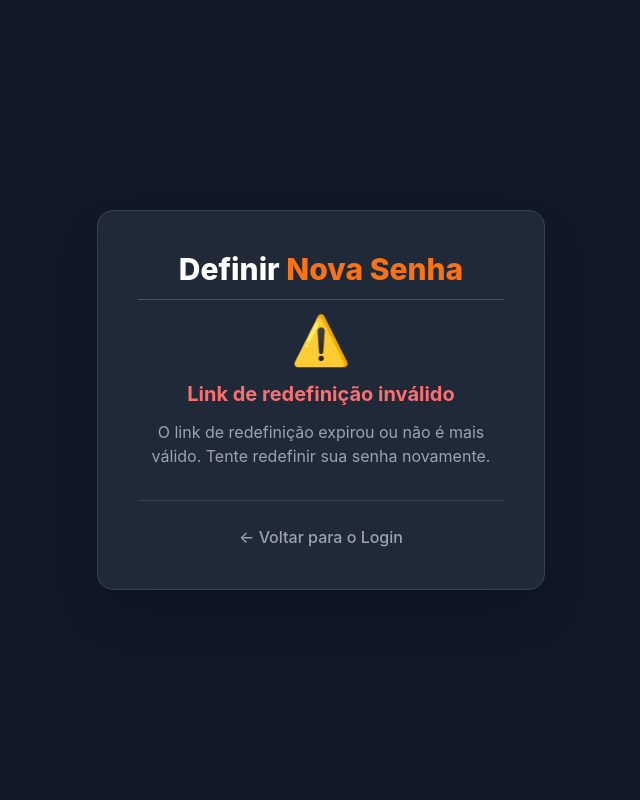
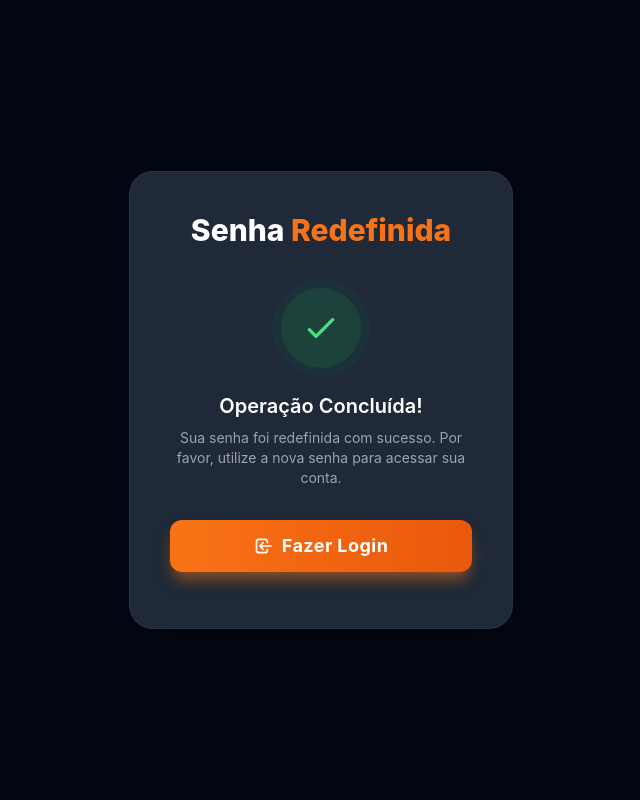
Before and after one commit to carol-vasconcellos/CodeGuardia, a Django app: page /reset/done/ in a window 1280 px wide. Shown: the whole page, without its empty margins (319-959 px from the left). Run offline with Django 5.2, Linux system fonts and the light colour scheme; some libraries are stand-ins or nearby versions.

Commit message:
test template

```diff
--- a/templates/registration/password_reset_complete.html
+++ b/templates/registration/password_reset_complete.html
@@ -3,103 +3,77 @@
 <head>
     <meta charset="UTF-8">
     <meta name="viewport" content="width=device-width, initial-scale=1.0">
-    <title>Nova Senha</title>
+    <title>Senha Redefinida</title>
     <script src="https://cdn.tailwindcss.com"></script>
     <style>
+        /* Define a fonte e garante que a página ocupe toda a altura */
         body {
             font-family: 'Inter', sans-serif;
             min-height: 100vh;
         }
-        .reset-confirm-form input {
-            width: 100%;
-            padding: 0.75rem;
-            margin-bottom: 0.25rem;
-            border-radius: 0.5rem;
-            background-color: #1f2937;
-            border: 1px solid #374151;
-            color: #f3f4f6;
-            transition: all 0.2s;
+
+        /* Estilo para a animação do ícone de sucesso (apenas para o círculo) */
+        @keyframes pulse-success {
+            0% { box-shadow: 0 0 0 0 rgba(16, 185, 129, 0.4); }
+            70% { box-shadow: 0 0 0 10px rgba(16, 185, 129, 0); }
+            100% { box-shadow: 0 0 0 0 rgba(16, 185, 129, 0); }
         }
-        .reset-confirm-form input:focus {
-            border-color: #f97316;
-            outline: none;
-            box-shadow: 0 0 0 2px rgba(249, 115, 22, 0.5);
+
+        .success-icon-pulse {
+            animation: pulse-success 1.5s infinite;
         }
-        .reset-confirm-form label {
-            display: block;
-            margin-top: 0.5rem;
-            margin-bottom: 1rem;
-            font-weight: 500;
-            color: #d1d5db;
+
+        /* Melhoria no botão com um efeito sutil de gradiente e sombra */
+        .btn-login {
+            background-image: linear-gradient(to right, #f97316, #ea580c);
+            box-shadow: 0 10px 15px -3px rgba(249, 115, 22, 0.5), 0 4px 6px -2px rgba(249, 115, 22, 0.05);
+            transition: all 0.3s cubic-bezier(0.4, 0, 0.2, 1);
         }
-        .form-field {
-            margin-bottom: 1.5rem;
+
+        .btn-login:hover {
+            transform: translateY(-2px);
+            opacity: 0.95;
+            box-shadow: 0 15px 20px -3px rgba(249, 115, 22, 0.7), 0 6px 10px -2px rgba(249, 115, 22, 0.1);
         }
-        .reset-confirm-form button {
-            width: 100%;
-            padding: 0.75rem;
-            font-weight: bold;
-            font-size: 1.125rem;
-            background-color: #f97316;
-            color: white;
-            border-radius: 0.5rem;
-            box-shadow: 0 4px 6px rgba(249, 115, 22, 0.3);
-            transition: all 0.3s;
-        }
-        .reset-confirm-form button:hover {
-            background-color: #fb923c;
-            transform: scale(1.02);
-        }
+
     </style>
 </head>
-<body class="bg-gray-900 text-gray-100 flex items-center justify-center p-4">
+<body class="bg-gray-950 text-gray-100 flex items-center justify-center p-4">
 
-    <div class="bg-gray-800 p-8 sm:p-10 rounded-2xl shadow-2xl w-full max-w-md border border-gray-700">
+    <!-- Card Principal -->
+    <div class="bg-gray-800 p-8 sm:p-10 rounded-3xl shadow-2xl w-full max-w-sm border border-gray-700/50 backdrop-blur-sm">
 
-        <h1 class="text-3xl font-extrabold text-white mb-4 border-b border-orange-600/50 pb-3 text-center">
-            Definir <span class="text-orange-500">Nova Senha</span>
+        <!-- Título -->
+        <h1 class="text-3xl font-extrabold text-white mb-6 text-center">
+            Senha <span class="text-orange-500">Redefinida</span>
         </h1>
 
-        {% if validlink %}
-            <p class="text-gray-400 mb-6 text-center">
-                Por favor, insira sua nova senha duas vezes para que possamos confirmá-la.
+        <!-- Ícone de Sucesso e Mensagem -->
+        <div class="text-center py-4">
+
+            <!-- Icone de Sucesso com Animação -->
+            <div class="mx-auto w-20 h-20 rounded-full bg-green-600/20 flex items-center justify-center mb-6 success-icon-pulse">
+                <svg class="w-10 h-10 text-green-400" fill="none" stroke="currentColor" viewBox="0 0 24 24" xmlns="http://www.w3.org/2000/svg">
+                    <path stroke-linecap="round" stroke-linejoin="round" stroke-width="2" d="M5 13l4 4L19 7"></path>
+                </svg>
+            </div>
+
+            <h2 class="text-xl font-semibold text-white mb-2">
+                Operação Concluída!
+            </h2>
+            <p class="text-gray-400 mb-8 text-sm">
+                Sua senha foi redefinida com sucesso. Por favor, utilize a nova senha para acessar sua conta.
             </p>
 
-            <form method="POST" class="reset-confirm-form">
-                {% csrf_token %}
-
-                <div class="form-field">
-                    {{ form.new_password1 }}
-                    <label for="{{ form.new_password1.id_for_label }}">Nova senha</label>
-                    {% if form.new_password1.errors %}
-                        <p class="text-red-500 text-sm mt-1">{{ form.new_password1.errors.0 }}</p>
-                    {% endif %}
-                </div>
-
-                <div class="form-field">
-                    {{ form.new_password2 }}
-                    <label for="{{ form.new_password2.id_for_label }}">Confirme a nova senha</label>
-                    {% if form.new_password2.errors %}
-                        <p class="text-red-500 text-sm mt-1">{{ form.new_password2.errors.0 }}</p>
-                    {% endif %}
-                </div>
-
-                <button type="submit">Alterar Senha</button>
-            </form>
-
-        {% else %}
-            <div class="text-center">
-                <div class="text-5xl mb-4 text-red-500">⚠️</div>
-                <h2 class="text-xl font-bold text-red-400 mb-3">Link de redefinição inválido</h2>
-                <p class="text-gray-400 mb-6">O link de redefinição expirou ou não é mais válido. Tente redefinir sua senha novamente.</p>
-            </div>
-        {% endif %}
-
-        <div class="mt-8 pt-6 border-t border-gray-700 text-center">
-            <a href="{% url 'login' %}" class="text-gray-400 hover:text-orange-500 transition duration-300 font-medium">
-                ← Voltar para o Login
+            <!-- Botão de Login Aprimorado -->
+            <a href="/login" class="btn-login inline-flex items-center justify-center w-full px-6 py-3 text-lg font-bold text-white rounded-xl tracking-wide">
+                <svg class="w-5 h-5 mr-2" fill="none" stroke="currentColor" viewBox="0 0 24 24" xmlns="http://www.w3.org/2000/svg">
+                    <path stroke-linecap="round" stroke-linejoin="round" stroke-width="2" d="M11 16l-4-4m0 0l4-4m-4 4h14m-5 4v1a3 3 0 01-3 3H6a3 3 0 01-3-3V7a3 3 0 013-3h7a3 3 0 013 3v1"></path>
+                </svg>
+                Fazer Login
             </a>
         </div>
+
     </div>
 
 </body>
```
